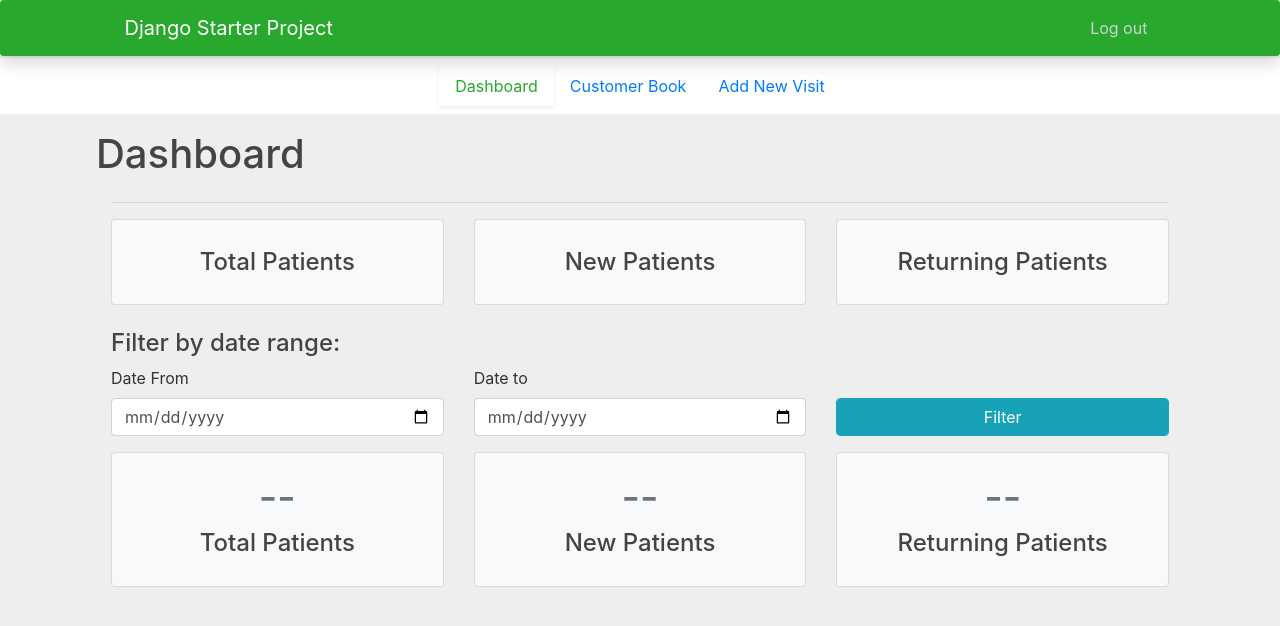
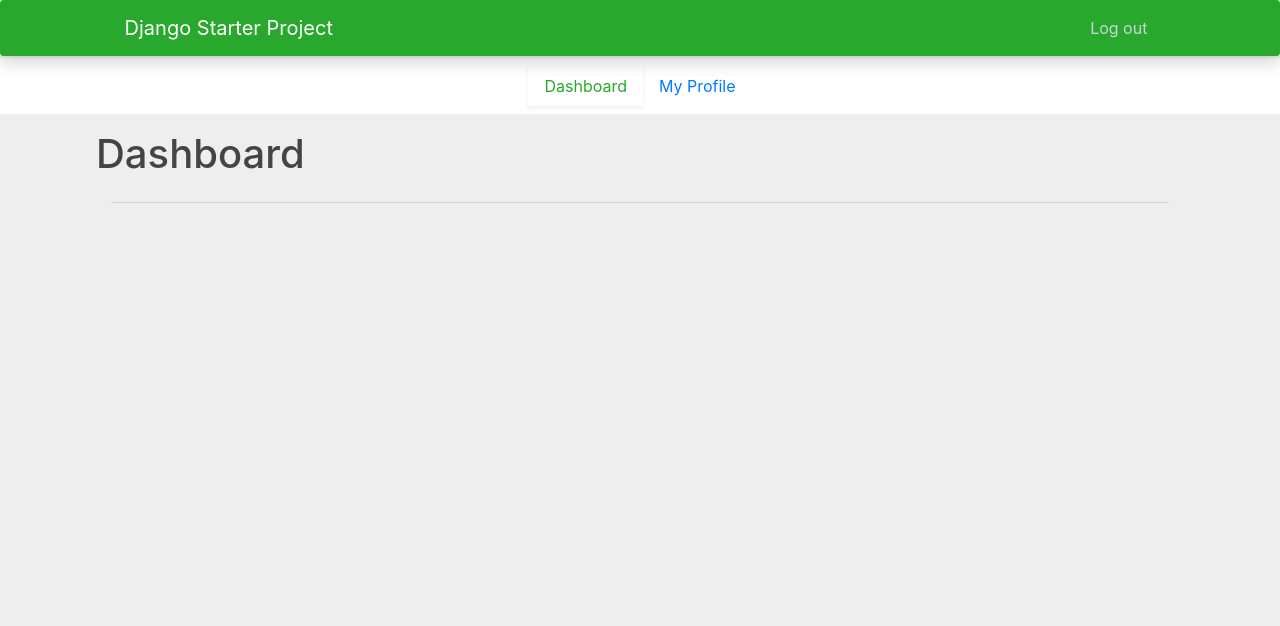
Before and after one commit to aliassad/django_starter_project, a Django app: page /cms/ in a window 1280 px wide. Shown: the top 626 px of the page. Run offline with Django 3.2, Linux system fonts and the light colour scheme; the visitor is signed in with stand-in values (Sample User, id 1); some libraries are stand-ins or nearby versions.

Commit message:
made some UI fixes and bugs

```diff
--- a/accounts/constants.py
+++ b/accounts/constants.py
@@ -1,3 +1,3 @@
 # Messages
-ACCOUNT_CREATED_MESSAGE = 'Your Account has been created! You are now able to Add your Notebooks and Notes'
+ACCOUNT_CREATED_MESSAGE = 'Your Account has been created!'
 PROFILE_UPDATE_MESSAGE = 'Your Profile has been Updated!'
--- a/accounts/urls.py
+++ b/accounts/urls.py
@@ -23,6 +23,6 @@ urlpatterns = [
     path('password-change/done/',
          auth_views.PasswordChangeView.as_view(template_name='accounts/password_change_done.html'),
          name='password_change_done'),
-    # path('profile/', user_views.profile, name='profile'),
-    # path('register/', user_views.RegisterUser.as_view(template_name='accounts/register.html'), name='register'),
+    path('profile/', user_views.profile, name='profile'),
+    path('register/', user_views.RegisterUser.as_view(template_name='accounts/register.html'), name='register'),
 ]
--- a/cms/templates/cms/about.html
+++ b/cms/templates/cms/about.html
@@ -1,10 +1,8 @@
-{% extends 'mynotes/base.html' %}
+{% extends 'cms/base.html' %}
 {% block content %}
     <div class="content-section shadow rounded">
         <h1 class="border-bottom mb-3">About</h1>
-        <p>What-I-Noted Application provides a easy Interface where user can create multiple note books (Group of Notes)
-            and can add multiple notes to it. User can Apply a easy search using tags.Adding Notes/Notebooks as Favorite
-            and can also mark each notes as public which will show up in What-I-Noted Public page.
+        <p>Public page.
         </p>
     </div>
 {% endblock content %}
--- a/cms/templates/cms/base.html
+++ b/cms/templates/cms/base.html
@@ -34,7 +34,7 @@
                         <a class="nav-item nav-link" href="{% url 'logout' %}">Log out</a>
                     {% else %}
                         <a class="nav-item nav-link {% if request.resolver_match.url_name == "login" %}active{% endif %}" href="{% url 'login' %}">Log In</a>
-{#                        <a class="nav-item nav-link {% if request.resolver_match.url_name == "register" %}active{% endif %}" href="{% url 'register' %}">Register</a>#}
+                        <a class="nav-item nav-link {% if request.resolver_match.url_name == "register" %}active{% endif %}" href="{% url 'register' %}">Register</a>
                     {% endif %}
                 </div>
             </div>
@@ -46,10 +46,7 @@
                 <a class="nav-link {% if request.resolver_match.url_name == "cms_dashboard" or request.resolver_match.url_name == "cms_main_page" %}shadow-sm  active{% endif %}" href="{% url 'cms_dashboard' %}">Dashboard</a>
             </li>
             <li class="nav-item ">
-                <a class="nav-item nav-link {% if request.resolver_match.url_name == "cms_customers" %}shadow-sm  active{% endif %}" href="{% url 'cms_customers' %}">Customer Book</a>
-            </li>
-            <li class="nav-item ">
-                <a class="nav-item nav-link {% if request.resolver_match.url_name == "add_visit_page" %}shadow-sm  active{% endif %}" href="{% url 'add_visit_page' %}">Add New Visit</a>
+                <a class="nav-link {% if request.resolver_match.url_name == "profile" or request.resolver_match.url_name == "profile" %}shadow-sm  active{% endif %}" href="{% url 'profile' %}">My Profile</a>
             </li>
         </ul>
     {% endif %}
--- a/cms/templates/cms/home.html
+++ b/cms/templates/cms/home.html
@@ -5,96 +5,4 @@
         <h1 class="text-bold text-center">Dashboard</h1>
     </div>
     <hr>
-    {% if request.user.is_superuser %}
-    <div class="row">
-        <div class="col-lg-4">
-            <div class="card card-body bg-light text-center">
-                <h1 class="text-muted">{{ total_patients }}</h1>
-                <h4>Total Patients</h4>
-            </div>
-        </div>
-        <div class="col-lg-4">
-            <div class="card card-body bg-light text-center">
-                <h1 class="text-muted">{{ new_patients }}</h1>
-                <h4>New Patients</h4>
-            </div>
-        </div>
-        <div class="col-lg-4">
-            <div class="card card-body bg-light text-center">
-                <h1 class="text-muted">{{ returning_patients }}</h1>
-                <h4>Returning Patients</h4>
-            </div>
-        </div>
-    </div><br>
-    <h4>Filter by date range:</h4>
-
-    <form method="get" action="{% url  'cms_dashboard' %}">
-        <div class="row">
-            <div class="col-lg-4">
-                <div class="form-group">
-                    <label><i class="fa fa-date"></i>Date From</label>
-                    <input name="date_from" class="form-control" value="{% if  request.GET.date_from %}{{ request.GET.date_from }}{% endif %}" type="date"/>
-                </div>
-            </div>
-            <div class="col-lg-4">
-                <div class="form-group">
-                    <label><i class="fa fa-date"></i>Date to</label>
-                    <input name="date_to" class="form-control" value="{% if  request.GET.date_to %}{{ request.GET.date_to }}{% endif %}" type="date"/>
-                </div>
-            </div>
-            <div class="col-lg-4">
-                <div class="form-group">
-                    <label>&nbsp;</label>
-                    <input class="form-control btn-info" type="submit" value="Filter"/>
-                </div>
-            </div>
-        </div>
-    </form>
-
-    <div class="row">
-        <div class="col-lg-4">
-            <div class="card card-body bg-light text-center">
-                <h1 class="text-muted">
-                    {% if  request.GET.date_from %}{{ filtered_total_patients }}{% else %}--{% endif %}</h1>
-                <h4>Total Patients</h4>
-            </div>
-        </div>
-        <div class="col-lg-4">
-            <div class="card card-body bg-light text-center">
-                <h1 class="text-muted">
-                    {% if  request.GET.date_from %}{{ filtered_new_patients }}{% else %}--{% endif %}</h1>
-                <h4>New Patients</h4>
-            </div>
-        </div>
-        <div class="col-lg-4">
-            <div class="card card-body bg-light text-center">
-                <h1 class="text-muted">
-                    {% if  request.GET.date_from %}{{ filtered_returning_patients }}{% else %}--{% endif %}</h1>
-                <h4>Returning Patients</h4>
-            </div>
-        </div>
-    </div>
-    {% else %}
-            <div class="row">
-        <div class="col-lg-4">
-            <div class="card card-body bg-light text-center">
-                <h1 class="text-muted">{{ total_patients }}</h1>
-                <h4>Today Total Patients</h4>
-            </div>
-        </div>
-        <div class="col-lg-4">
-            <div class="card card-body bg-light text-center">
-                <h1 class="text-muted">{{ new_patients }}</h1>
-                <h4>Today New Patients</h4>
-            </div>
-        </div>
-        <div class="col-lg-4">
-            <div class="card card-body bg-light text-center">
-                <h1 class="text-muted">{{ returning_patients }}</h1>
-                <h4>Today Returning Patients</h4>
-            </div>
-        </div>
-    </div><br>
-    {% endif %}
-
 {% endblock content %}
--- a/cms_project/middleware.py
+++ /dev/null
@@ -1,62 +0,0 @@
-import logging
-from django.utils.deprecation import MiddlewareMixin
-from constants import LOGIN_EXEMPT_URLS
-from django.conf import settings
-from django.shortcuts import redirect
-import re
-import django.conf as conf
-from django.utils import timezone
-import threading
-
-# Setting logging level to Debug. By default the logging level is set to Warning.
-logging.basicConfig(filename='login_middleware.log', level=logging.DEBUG)
-
-
-class LoginRequiredMiddleware:
-    """
-    class used as middleware for whole project to allow user access for login required pages
-    if only the User is logged In else redirect the user to Login page
-    """
-    def __init__(self, get_request):
-        self.get_request = get_request
-
-    def __call__(self, request,  *args, **kwargs):
-        response = self.get_request(request)
-        return response
-
-    def process_view(self, request, view_func, view_args, view_kwargs):
-        """
-        this method contains the logic where we check the User
-        who is accessing the logging required page is authenticated or not also contains some code to exempt some URLs
-        from login
-        :param request:
-        :param view_func:
-        :param view_args:
-        :param view_kwargs:
-        :return:
-        """
-
-        path = request.path_info.lstrip('/')
-        logging.debug(f'Requested path : {path}')
-        url_is_exempt = path in LOGIN_EXEMPT_URLS
-        if request.user.is_authenticated and url_is_exempt:
-            return redirect(settings.LOGIN_REDIRECT_URL)
-        elif request.user.is_authenticated or url_is_exempt:
-            return None
-        else:
-            return redirect(settings.LOGIN_URL)
-
-
-class DomainMiddleware(MiddlewareMixin):
-
-    def process_request(self, request):
-        pattern = re.compile("\\b(http://|https://|www.|.com|8000|:|//)\\W\\d+", re.I)
-        words = request.get_host()
-        db_name = [pattern.sub("", words)][0].split('.')[0]
-        db_to_select = "cms_"+db_name
-        if db_to_select != 'default':
-            conf.settings.DATABASES['default']['NAME'] = db_to_select
-        return None
-
-    def process_response( self, request, response):
-        return response
--- a/cms_project/settings.py
+++ b/cms_project/settings.py
@@ -56,7 +56,7 @@ MIDDLEWARE = [
     'django.contrib.auth.middleware.AuthenticationMiddleware',
     'django.contrib.messages.middleware.MessageMiddleware',
     'django.middleware.clickjacking.XFrameOptionsMiddleware',
-    'cms_project.middleware.DomainMiddleware',
+    # 'cms_project.middleware.DomainMiddleware',
 ]
 
 ROOT_URLCONF = 'cms_project.urls'
```
Also changed, not shown: accounts/templates/accounts/login.html (+6 -6 lines), cms/templates/cms/public/notes_public_view.html (deleted, +0 -23 lines), cms/templates/cms/public/public_note_books.html (deleted, +0 -22 lines), cms/templates/cms/public/public_notes.html (deleted, +0 -21 lines), cms/templates/cms/templates/note-book.html (deleted, +0 -28 lines), cms/templates/cms/templates/note.html (deleted, +0 -24 lines), cms/templates/cms/templates/public-note-book.html (deleted, +0 -16 lines), cms/templates/cms/templates/public-note.html (deleted, +0 -16 lines).
